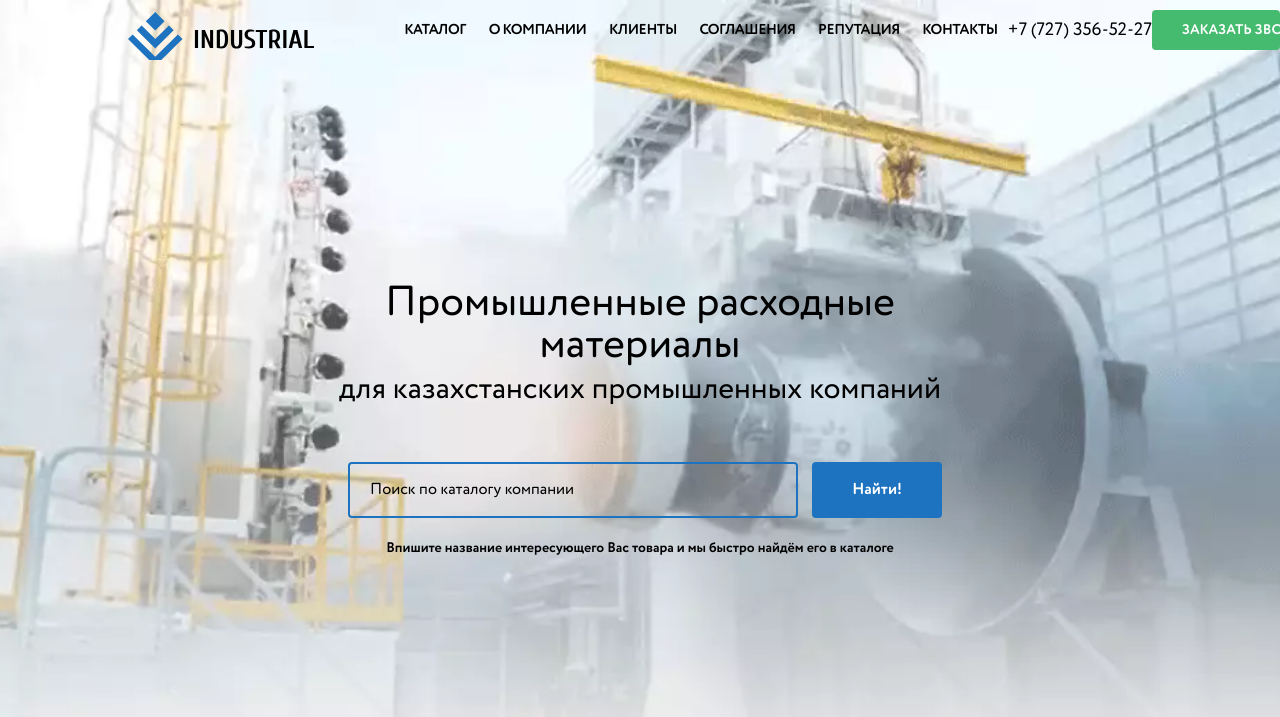
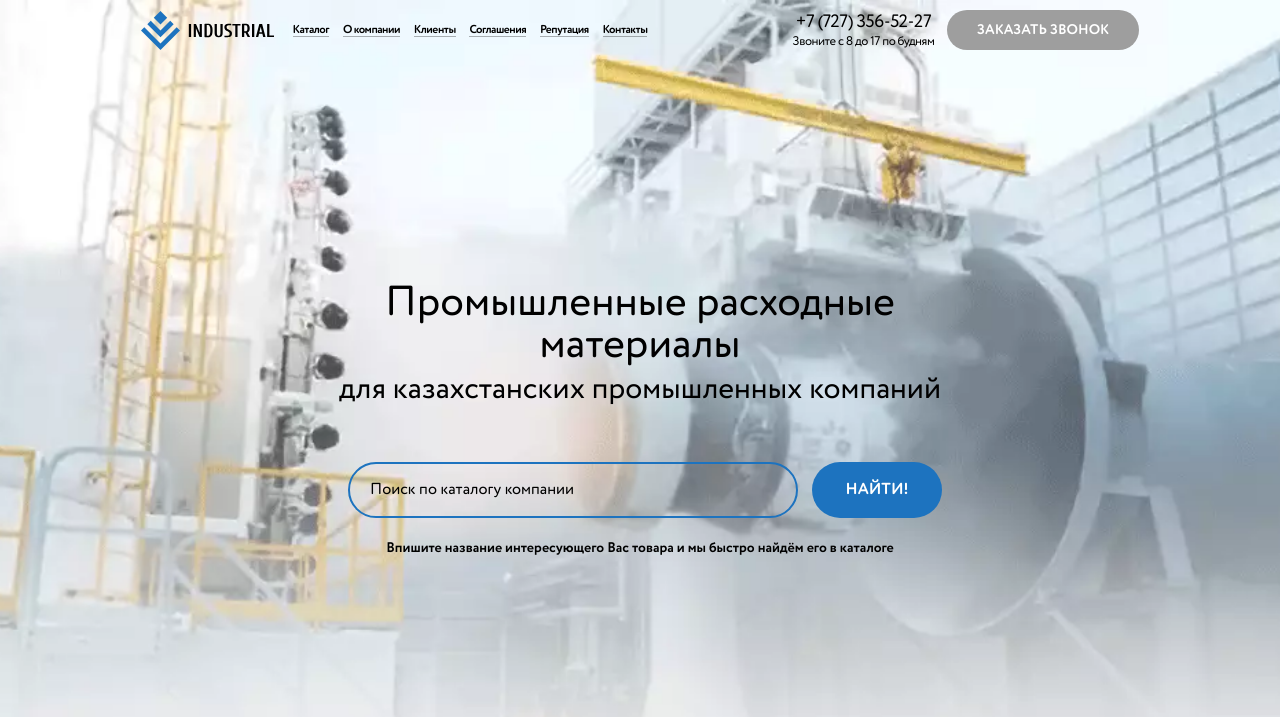
Before and after one commit to kashirin-dm/industrial.kz, a PHP site: page / in a window 1280 px wide. Shown: the top 717 px of the page. Run offline with PHP 8.4, Linux system fonts and the light colour scheme; grey boxes are pictures that could not be loaded.

Commit message:
Modify menu grid and style

```diff
--- a/DEV/index.html
+++ b/DEV/index.html
@@ -78,9 +78,11 @@
 
     <!-- Header navigation -->
     <header id="top-menu" class="grid">
-            <a href="#" class="logo">
-                <img src="i.industrial.kz/stat/i/ind_logo.svg" alt="Логотип INDUSTRIAL" title="Перейти на главную страницу" class="logo-img">
-            </a>
+            <div class="top-menu__logo-wrap">
+              <a href="#">
+                  <img src="i.industrial.kz/stat/i/ind_logo.svg" alt="Логотип INDUSTRIAL" title="Перейти на главную страницу" class="top-menu__logo-wrap__logo-img">
+              </a>
+            </div>
             <nav>
                 <ul>
                     <li><a href="#">Каталог</a></li>
@@ -91,8 +93,9 @@
                     <li><a href="#">Контакты</a></li>
                 </ul>
             </nav>
-            <div>
+            <div class="top-phone">
                 <a href="tel:+77273565227" title="Позвонить по телефону или Skype">+7 (727) 356-52-27</a>
+                <p>Звоните с 8 до 17 по будням</p>
             </div>
             <a href="#" class="callback">Заказать звонок</a>
     </header>
--- a/DEV/s.industrial.kz/stat/s/core.css
+++ b/DEV/s.industrial.kz/stat/s/core.css
@@ -96,6 +96,7 @@ b, strong {font-weight: 700;}
     position: fixed;
     grid-template-columns: 10% auto 1fr auto auto 10%;
     grid-template-rows: minmax(60px,7vh);
+    column-gap: 1%;
     align-items: center;
     width: 100%;
     height: 100%;
@@ -108,57 +109,71 @@ b, strong {font-weight: 700;}
 }
 #top-menu>* {
     display: inline-grid;
+    position: relative;
 }
-#top-menu>.logo, #top-menu>.logo-img {grid-column: 2/4;}
-.logo, .logo-img{
-    align-self: center;
+
+.top-menu__logo-wrap {
+  grid-column: 2;
+  height: 100%;
+  align-items: center;
+  justify-content: flex-start;
 }
-.logo{
-    height: 100%;
+.top-menu__logo-wrap a{
+  height: 100%;
+  display: contents;
 }
-.logo-img {
+.top-menu__logo-wrap__logo-img {
     min-width: 100px;
-    height: 70%;
+    height: 65%;
 }
-.logo-img:hover {
+.top-menu__logo-wrap__logo-img:hover {
     opacity: 0.7;
     transition: all .2s ease-in-out;
 }
-.logo-img:active {opacity: 0.5}
+.top-menu__logo-wrap__logo-img:active {opacity: 0.5}
 
 #top-menu nav {
-    justify-self: end;
     font-weight:700;
     letter-spacing: -0.5px;
-    text-transform: uppercase;
-    font-size: 80%;
+    font-size: 0.9vw;
+    justify-content: start;
 }
+
+#top-menu nav ul{
+  align-items: center;
+  display: inline;
+}
+
 #top-menu nav ul li {
-    text-align: right;
-    display: inline;
-    padding: 0 10px;
+  display: inline-block;
+  padding: 1% 2%;
 }
-#top-menu nav ul li a {color: #000;}
+#top-menu nav ul li a {color: #000; border-bottom: 1px solid rgba(0, 0, 0, 0.3);}
 #top-menu nav ul li a:hover {
-    color: #cd3331;
+    color: #1d73bf; border-bottom: 1px solid rgba(29, 115, 191, 0.3); text-decoration: none;
 }
 #top-menu nav ul li a:active {color: #8a2221;}
 
-#top-menu .container div {
-    padding: 0 20px 0 30px;
+#top-menu .top-phone {
     letter-spacing: -0.5px;
-    font-size: 90%;
+    font-size: 100%;
+    justify-content: center;
+    padding: 0 7%; text-align: center;
 }
-#top-menu div a{color: #000;}
-#top-menu div a:hover{text-decoration: none;}
-#top-menu div a:active{color: #417d00;}
+#top-menu .top-phone p{
+    letter-spacing: -0.5px;
+    font-size: 70%;
+}
+#top-menu .top-phone a{color: #000;}
+#top-menu .top-phone a:hover{text-decoration: none; color: #417d00;}
+#top-menu .top-phone a:active{color: #18374d;}
 
 #top-menu .callback {
-    grid-column: 6;
-    max-width: 138px;
+    grid-column: 5;
     background:#44bb6e;
+    background-image: url(../../../i.industrial.kz/stat/i/source.gif); background-repeat: no-repeat; background-position: bottom;
     padding: 0 30px;
-    border-radius: 4px;
+    border-radius: 50px;
     font-size:77.78%;
     font-weight: 700;
     white-space: nowrap;
@@ -236,7 +251,7 @@ b, strong {font-weight: 700;}
     font-size: 88.89%;
     background: none;
     border: 2px solid #1d73bf;
-    border-radius: 4px;
+    border-radius: 50px;
     font: 400 88.89% 'Circe Rounded', sans-serif;
 }
 .main-cover > .container form input::placeholder {
@@ -255,12 +270,12 @@ b, strong {font-weight: 700;}
     width: 100%;
     max-width: 130px;
     height: 56px;
-    padding: 0 40px;
     white-space: nowrap;
+    text-transform: uppercase;
     background-color: #1d73bf;
     color:#fff;
     border: none;
-    border-radius: 4px;
+    border-radius: 50px;
 }
 .main-cover > .container form button:hover {
     background: #295776;
--- a/DEV/s.industrial.kz/stat/s/core.js
+++ b/DEV/s.industrial.kz/stat/s/core.js
@@ -15,6 +15,7 @@ top_menu_opacity_bg();
 $(window).scroll(function() {
     top_menu_opacity_bg();
 });
+
 
 
 // Yandex Map
```
